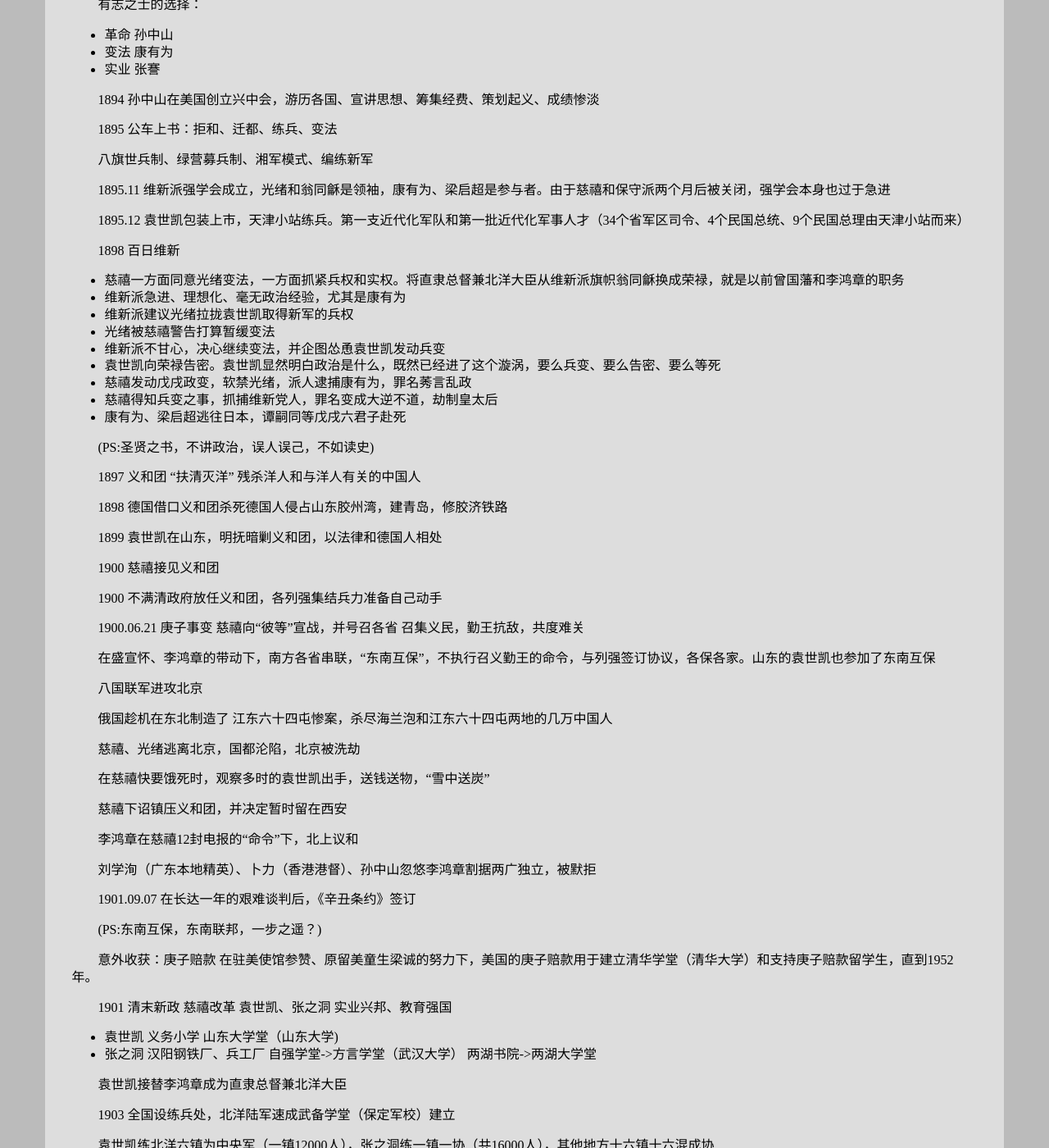
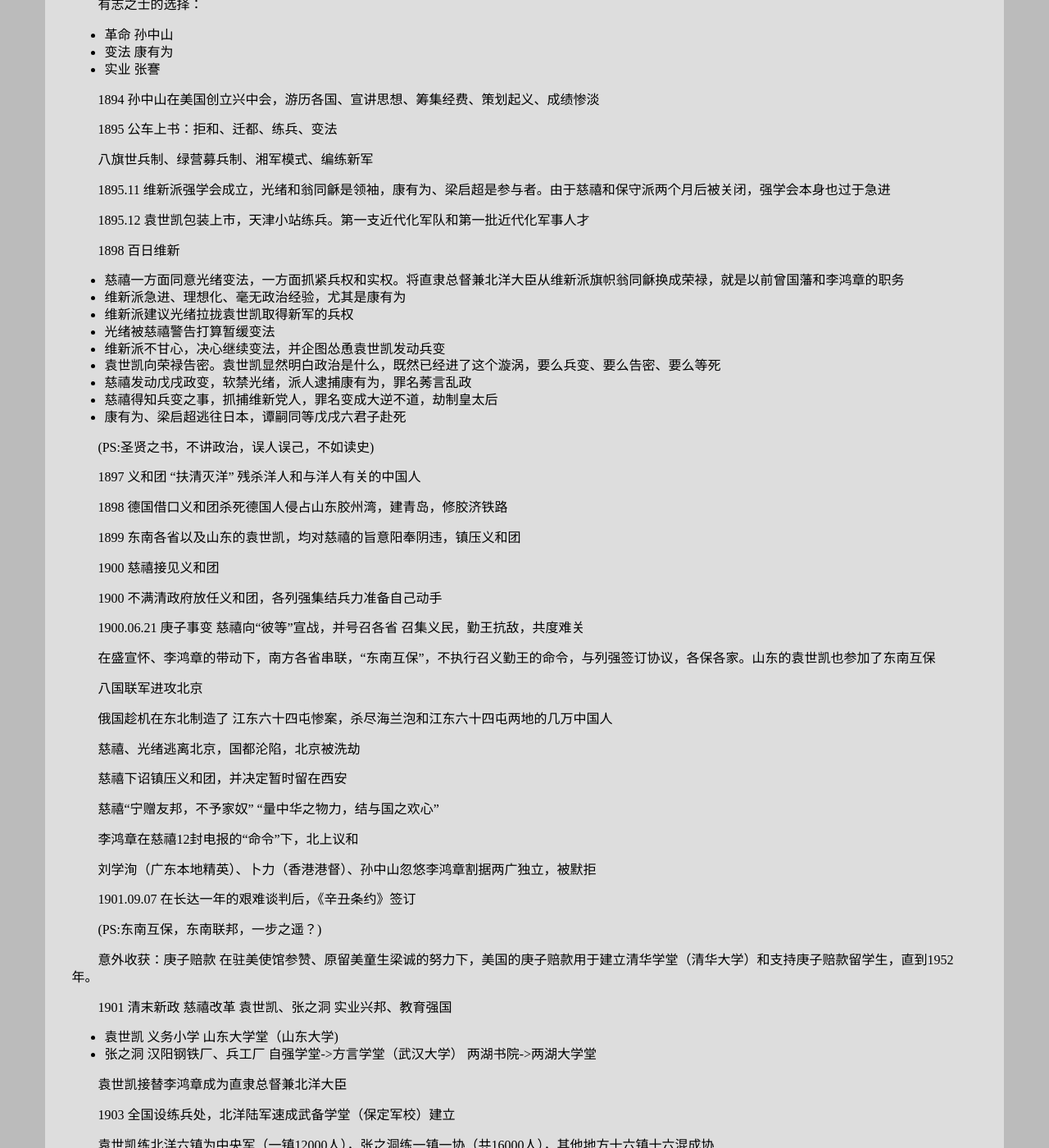
Before and after one commit to leiqin/leiqin.github.io, a Jekyll site: the page built from _posts/2015-11-29-读书笔记：历史深处的民国.markdown, in a window 1280 px wide and 1400 px high, scrolled down 2654 px. Shown: the whole window at 82% size. Built offline with Jekyll 4.4.1, drawn with Linux system fonts in a browser that asks for light colours; comment, search, counter and statistics services are not loaded; some of the changed text lies outside the part shown.

Commit message:
_ 小修改

```diff
--- a/_posts/2015-11-29-读书笔记：历史深处的民国.markdown
+++ b/_posts/2015-11-29-读书笔记：历史深处的民国.markdown
@@ -142,7 +142,7 @@ title: 读书笔记：历史深处的民国
 
 1895.11 维新派强学会成立，光绪和翁同龢是领袖，康有为、梁启超是参与者。由于慈禧和保守派两个月后被关闭，强学会本身也过于急进
 
-1895.12 袁世凯包装上市，天津小站练兵。第一支近代化军队和第一批近代化军事人才（34个省军区司令、4个民国总统、9个民国总理由天津小站而来）
+1895.12 袁世凯包装上市，天津小站练兵。第一支近代化军队和第一批近代化军事人才
 
 1898 百日维新
 
@@ -162,7 +162,7 @@ title: 读书笔记：历史深处的民国
 
 1898 德国借口义和团杀死德国人侵占山东胶州湾，建青岛，修胶济铁路
 
-1899 袁世凯在山东，明抚暗剿义和团，以法律和德国人相处
+1899 东南各省以及山东的袁世凯，均对慈禧的旨意阳奉阴违，镇压义和团
 
 1900 慈禧接见义和团
 
@@ -178,9 +178,9 @@ title: 读书笔记：历史深处的民国
 
 慈禧、光绪逃离北京，国都沦陷，北京被洗劫
 
-在慈禧快要饿死时，观察多时的袁世凯出手，送钱送物，“雪中送炭”
+慈禧下诏镇压义和团，并决定暂时留在西安
 
-慈禧下诏镇压义和团，并决定暂时留在西安
+慈禧“宁赠友邦，不予家奴” “量中华之物力，结与国之欢心”
 
 李鸿章在慈禧12封电报的“命令”下，北上议和
 
@@ -1281,8 +1281,10 @@ title: 读书笔记：历史深处的民国
 
 蒋介石命令八路军“就地驻防”，命令国军“加紧作战”
 
-蒋介石三次电邀毛泽东赴重庆，共商“和平建国，组织联合政府”。杜鲁门和斯大林都支持联合政府
+蒋介石电邀毛泽东赴重庆，共商“和平建国，组织联合政府”。杜鲁门和斯大林都支持联合政府
 
 1945.10.10 毛泽东与蒋介石签订《双十协定》，宣布国共停战，和平建立新国家
 
 双方仍然在努力的抢地盘，并且摩擦不断，愈演愈烈。美苏也在欧洲做类似的事情，矛盾也在升级
+
+内战的分析可以参考胡素珊的 [《中国的内战》](http://book.douban.com/subject/25904820/) 1945-1949年的政治斗争
--- a/shoucang/history.markdown
+++ b/shoucang/history.markdown
@@ -92,4 +92,4 @@ NHK纪录片：台湾反服贸事件 占领议会24天的记录
 :	2014年，台湾学生抗议马英九政权未经充分讨论就通过服贸协议。在立法院长王金平接收学生的部分要求，终止协议的审议，承诺先立法后协商之后，学生经过一天一夜的讨论决定回应王金平的承诺，撤离议场
 
 NHK纪录片：年轻人的“反叛” 香港占中75天
-:	2014年，香港学生为争取真普选而进行的抗争。香港的行政长官由一个1200人的选举委员会选举产生，整个过程和香港的民意没有必然关系。人大常委于2007年决定香港最早可于2017年实行普选。2014年8月的政改方案列明参选人一定要先经由这1200人的提名委员会筛选，得到当中的过半数支持才可以成为正式候选人（以前只要1/8的委员支持就可以成为正式候选人），香港人觉得这个方案不但没有终止这个1200人委员会的权力，还给予他们更多的特权。该1200人委员会由24万选民选举产生（基本代表富人），另有300多万香港选民无权参与委员会代表的选举。该政改方案在2015年6月的立法会表决中以28票反对8票赞成被否决
+:	2014年，香港学生为争取真普选而进行的抗争。香港的行政长官由一个1200人的选举委员会选举产生，整个过程和香港的民意没有必然关系。人大常委于2007年决定香港最早可于2017年实行普选。2014年8月的政改方案列明参选人一定要先经由这1200人的提名委员会筛选，得到当中的过半数支持才可以成为正式候选人（本来只要1/8的委员支持就可以成为正式候选人），香港人觉得这个方案不但没有终止这个1200人委员会的权力，还给予他们更多的特权。该1200人委员会由24万选民选举产生（基本代表富人），另有300多万香港选民无权参与委员会代表的选举。该政改方案在2015年6月的立法会表决中以28票反对8票赞成被否决
```
Also changed, not shown: other parts of _posts/2015-11-29-读书笔记：历史深处的民国.markdown (+2 -2 lines).
